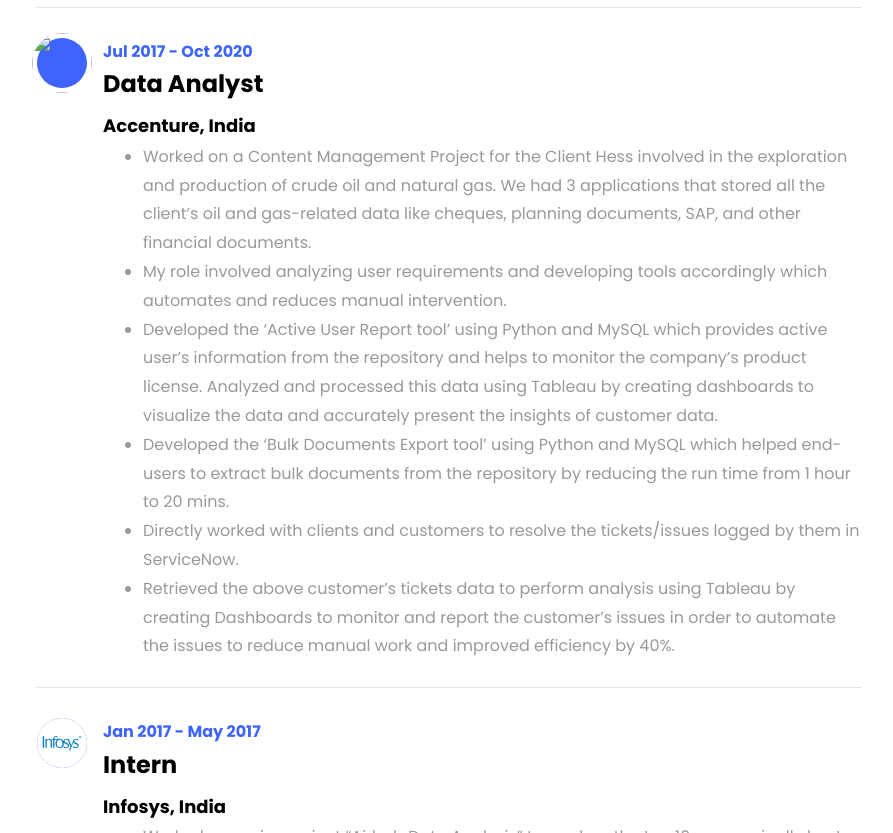
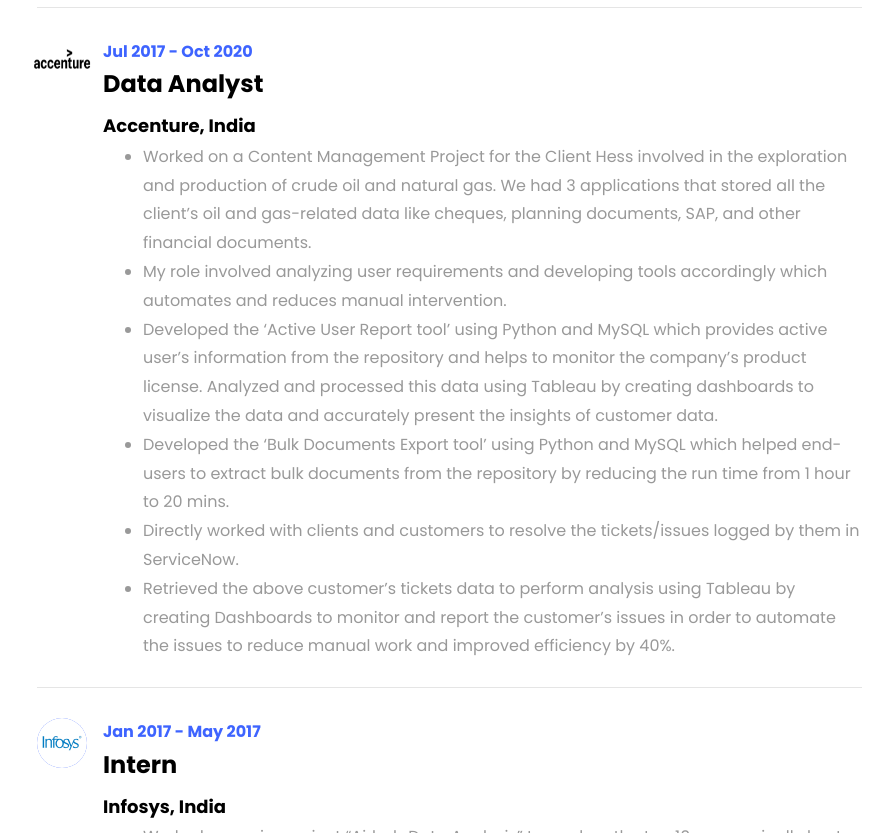
Before and after one commit to soumyadarbha/soumyadarbha.github.io, a plain HTML site: page index.html in a window 1280 px wide. Shown: the part 2769-3602 px from the top of the page, without its empty margins (333-1226 px from the left). Drawn offline with nearby package versions, Linux system fonts and the light colour scheme; files whose address does not match are found by name.

Commit message:
Update index.html

```diff
--- a/index.html
+++ b/index.html
@@ -183,7 +183,7 @@
 	    				</div>
 	    				<div class="resume-wrap d-flex ftco-animate">
 	    					<div class="icon d-flex align-items-center justify-content-center">
-					    		<img style="border-radius: 50%;" height=60 width=60 src="images/accenture.png">
+					    		<img style="border-radius: 50%;" height=60 width=60 src="images/accenture.jpg">
 					    	</div>
 					    	<div class="text pl-3">
 		    					<span class="date">Jul 2017 - Oct 2020</span>
```
